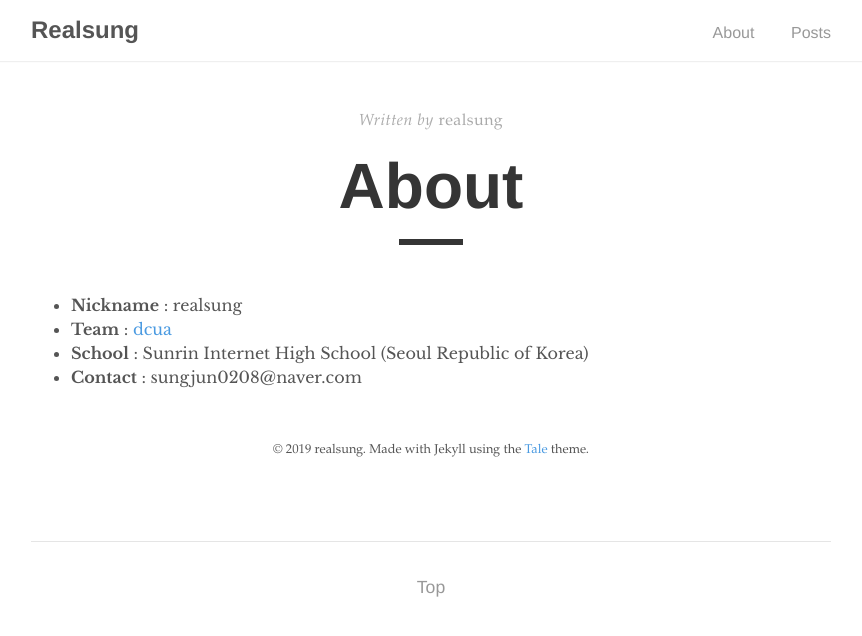
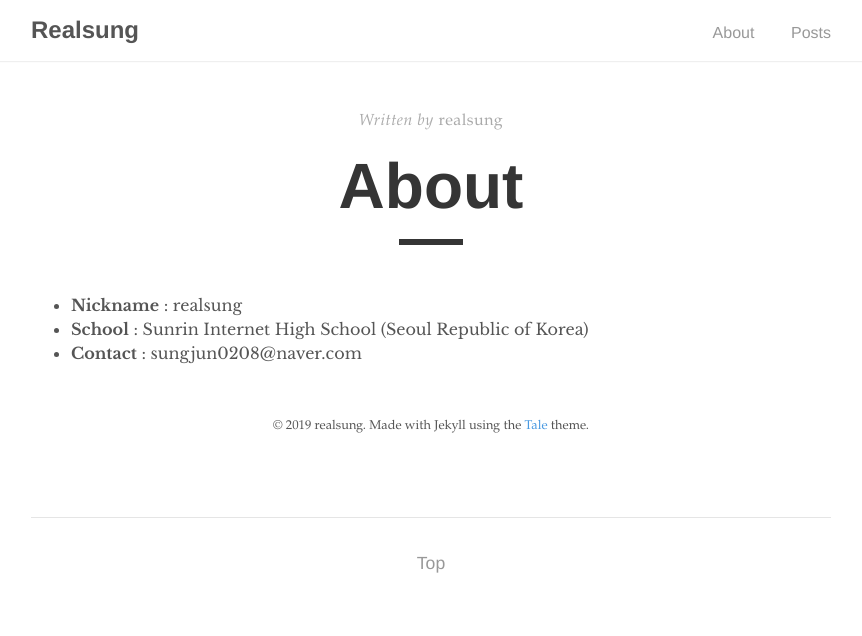
Before and after one commit to realsung/realsung.github.io_backup, a Jekyll site: the page built from about.md, in a window 1280 px wide. Shown: the top 636 px of the page, without its empty margins (209-1071 px from the left). Built offline with Jekyll 4.4.1, drawn with Linux system fonts in a browser that asks for light colours.

Commit message:
update publish

```diff
--- a/about.md
+++ b/about.md
@@ -6,6 +6,5 @@ permalink: /about/
 ---
 
 - __Nickname__ : realsung
-- __Team__ : [dcua](https://ctftime.org/team/762)
 - __School__ : Sunrin Internet High School (Seoul Republic of Korea)
 - __Contact__ : sungjun0208@naver.com
```
